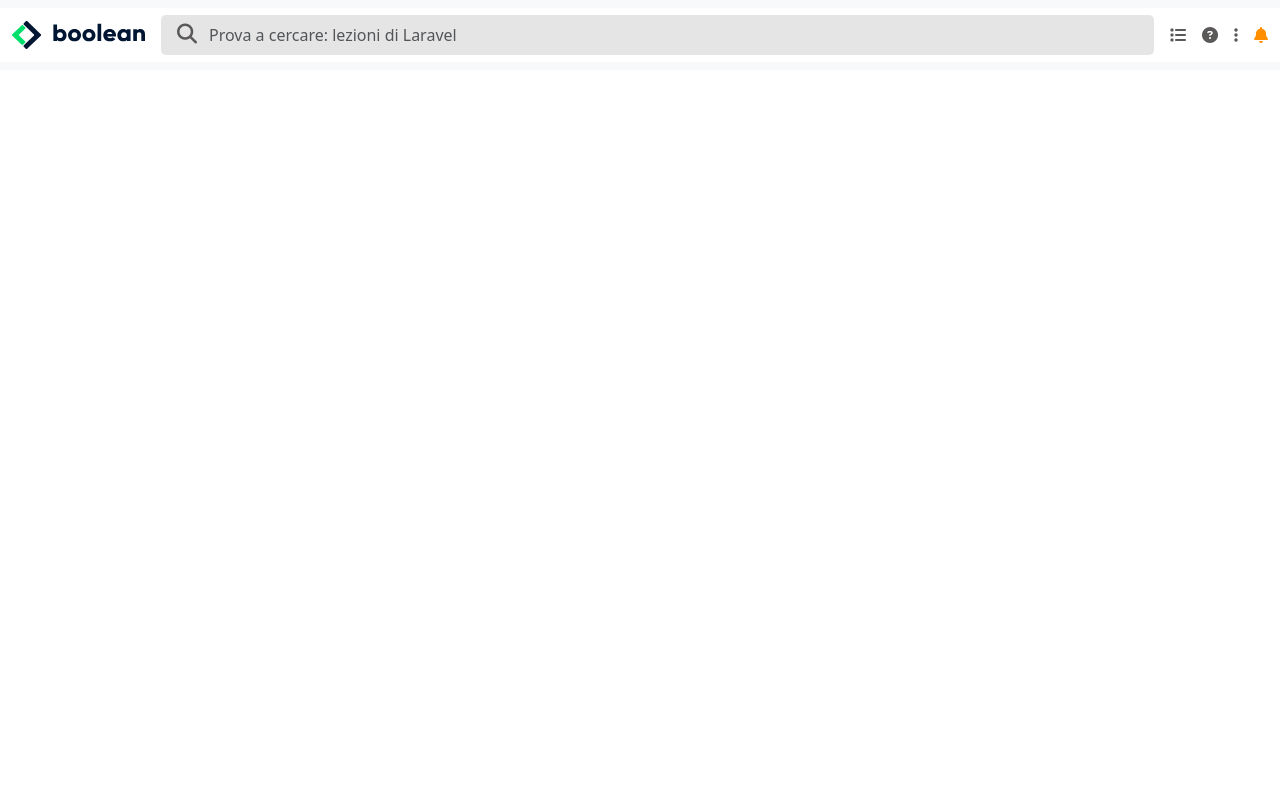
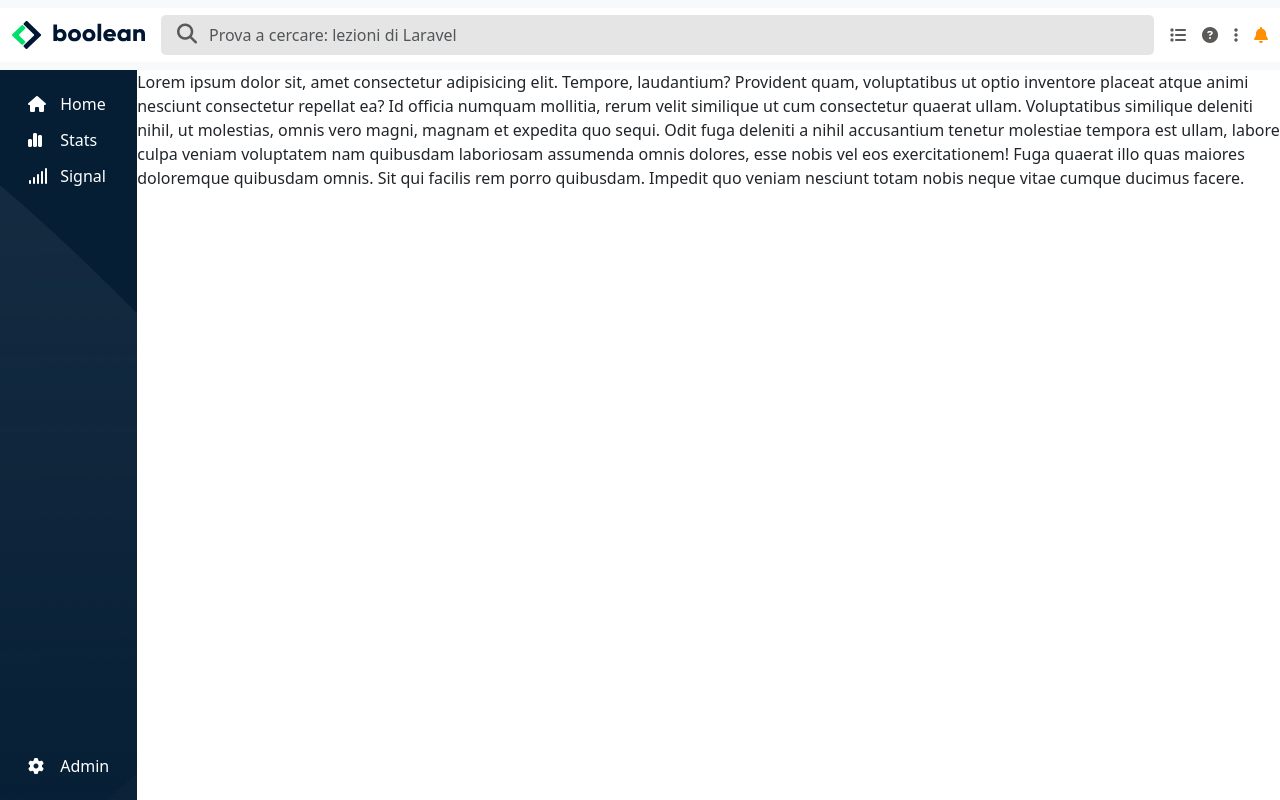
Before and after one commit to mcspe/html-css-bootstrap-dashboard, a plain HTML site: page index.html in a window 1280 px wide. Drawn offline with nearby package versions, Linux system fonts and the light colour scheme.

Commit message:
[add] aside

```diff
--- a/css/style.css
+++ b/css/style.css
@@ -38,3 +38,22 @@
     }
   /* /NAVBAR */
 /* /HEADER */
+
+/* ASIDE */
+.ms-side-nav{
+  height: calc(100vh - 70px);
+  background: #051E34 url(../img/sidebar-bg.png);
+  color: white;
+}
+
+.ms-side-nav .btn{
+  border: none;
+  border-radius: 0;
+}
+
+.ms-side-nav .ms-icon{
+  display: inline-block;
+  text-align: left;
+  width: 20px;
+}
+/* /ASIDE */
--- a/index.html
+++ b/index.html
@@ -26,7 +26,7 @@
 
   <header>
 
-    <nav class="ms-nav py-2">
+    <nav class="ms-nav py-2 sticky-top">
 
       <div class="container-fluid d-flex justify-content-between align-items-center bg-white h-100">
 
@@ -95,9 +95,49 @@
 
   </header>
 
-  <aside></aside>
+  <aside>
 
-  <main></main>
+    <div class="ms-side-nav float-start d-flex flex-column justify-content-between p-3">
+
+      <div class="ms-top-btn d-flex flex-column justify-content-between align-items-start">
+
+        <button type="button" class="btn btn-outline-secondary text-reset w-100 text-start">
+          <span class="ms-icon"><i class="fa-solid fa-house"></i></span>
+          <span class="ms-desktop d-none d-lg-inline ms-2">Home</span>
+        </button>
+
+        <button type="button" class="btn btn-outline-secondary text-reset w-100 text-start">
+          <span class="ms-icon"><i class="fa-solid fa-chart-simple"></i></span>
+          <span class="ms-desktop d-none d-lg-inline ms-2">Stats</span>
+        </button>
+
+        <button type="button" class="btn btn-outline-secondary text-reset w-100 text-start">
+          <span class="ms-icon"><i class="fa-solid fa-signal"></i></span>
+          <span class="ms-desktop d-none d-lg-inline ms-2">Signal</span>
+        </button>
+
+      </div>
+
+      <div class="ms-bottom-btn">
+
+        <button type="button" class="btn btn-outline-secondary text-reset w-100 text-start">
+          <span class="ms-icon"><i class="fa-solid fa-gear"></i></span>
+          <span class="ms-desktop d-none d-lg-inline ms-2">Admin</span>
+        </button>
+
+      </div>
+
+
+
+    </div>
+
+  </aside>
+
+  <main>
+    <p>
+      Lorem ipsum dolor sit, amet consectetur adipisicing elit. Tempore, laudantium? Provident quam, voluptatibus ut optio inventore placeat atque animi nesciunt consectetur repellat ea? Id officia numquam mollitia, rerum velit similique ut cum consectetur quaerat ullam. Voluptatibus similique deleniti nihil, ut molestias, omnis vero magni, magnam et expedita quo sequi. Odit fuga deleniti a nihil accusantium tenetur molestiae tempora est ullam, labore culpa veniam voluptatem nam quibusdam laboriosam assumenda omnis dolores, esse nobis vel eos exercitationem! Fuga quaerat illo quas maiores doloremque quibusdam omnis. Sit qui facilis rem porro quibusdam. Impedit quo veniam nesciunt totam nobis neque vitae cumque ducimus facere.
+    </p>
+  </main>
 
   <script src="https://cdn.jsdelivr.net/npm/bootstrap@5.3.0-alpha1/dist/js/bootstrap.bundle.min.js" integrity="sha384-w76AqPfDkMBDXo30jS1Sgez6pr3x5MlQ1ZAGC+nuZB+EYdgRZgiwxhTBTkF7CXvN" crossorigin="anonymous"></script>
 
```
